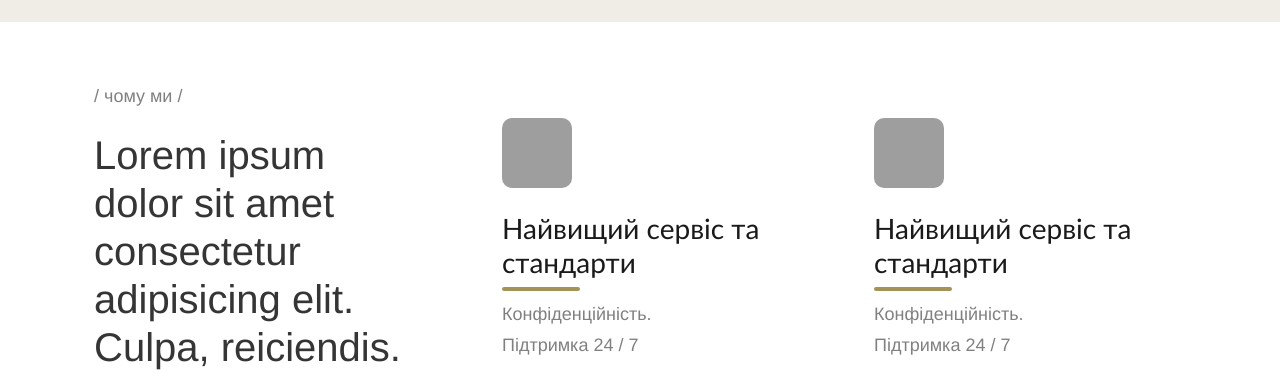
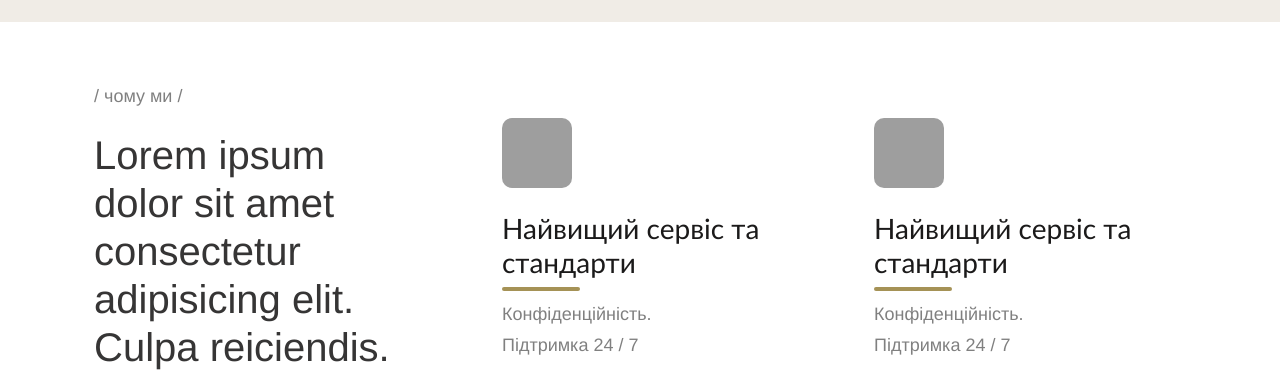
Before and after one commit to fibanachix/fibanachix.github.io, a plain HTML site: page index.html in a window 1280 px wide. Shown: the part 4500-4876 px from the top of the page. Drawn offline with nearby package versions, Linux system fonts and the light colour scheme; grey boxes are pictures that could not be loaded.

Commit message:
small changes

```diff
--- a/index.html
+++ b/index.html
@@ -338,7 +338,7 @@
                             / чому ми /
                         </p>
                         <h1 class="text-start pt-2" style="color: rgb(54, 53, 53); font-family:'Franklin Gothic Medium', 'Arial Narrow', Arial, sans-serif;">
-                            Lorem ipsum dolor sit amet consectetur adipisicing elit. Culpa, reiciendis.
+                            Lorem ipsum dolor sit amet consectetur adipisicing elit. Culpa reiciendis.
                         </h1>
                         <p class="text-start pt-3 pb-5 text-why-us">
                             Lorem ipsum dolor sit amet consectetur adipisicing elit. Pariatur, commodi asperiores?
```
